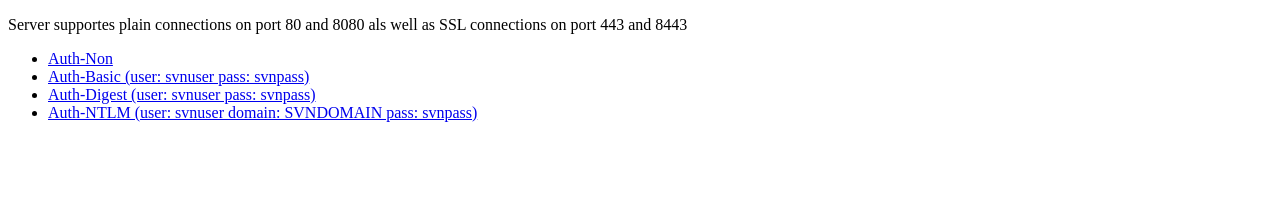
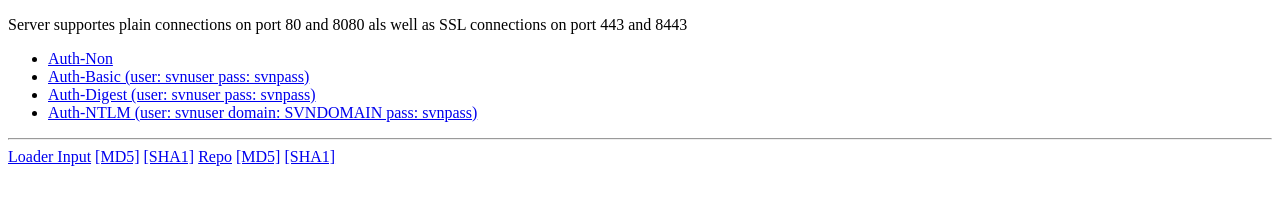
Before and after one commit to thrawn-sh/subversion, a plain HTML site: page setup/conf/var/www/index.html in a window 1280 px wide. Drawn offline with Linux system fonts and the light colour scheme.

Commit message:
copy to web folder

```diff
--- a/setup/conf/var/www/index.html
+++ b/setup/conf/var/www/index.html
@@ -12,5 +12,15 @@
 			<li><a href="/svn-digest/test">Auth-Digest (user: svnuser pass: svnpass)</a></li>
 			<li><a href="/svn-ntlm/test">Auth-NTLM (user: svnuser domain: SVNDOMAIN pass: svnpass)</a></li>
 		</ul>
+
+		<hr />
+
+		<a href="dump.zip">Loader Input</a>
+		<a href="dump.zip.md5">[MD5]</a>
+		<a href="dump.zip.sha1">[SHA1]</a>
+
+		<a href="svn.zip">Repo</a>
+		<a href="svn.zip.md5">[MD5]</a>
+		<a href="svn.zip.sha1">[SHA1]</a>
 	</body>
 </html>
```
Also changed, not shown: 1 other file.
